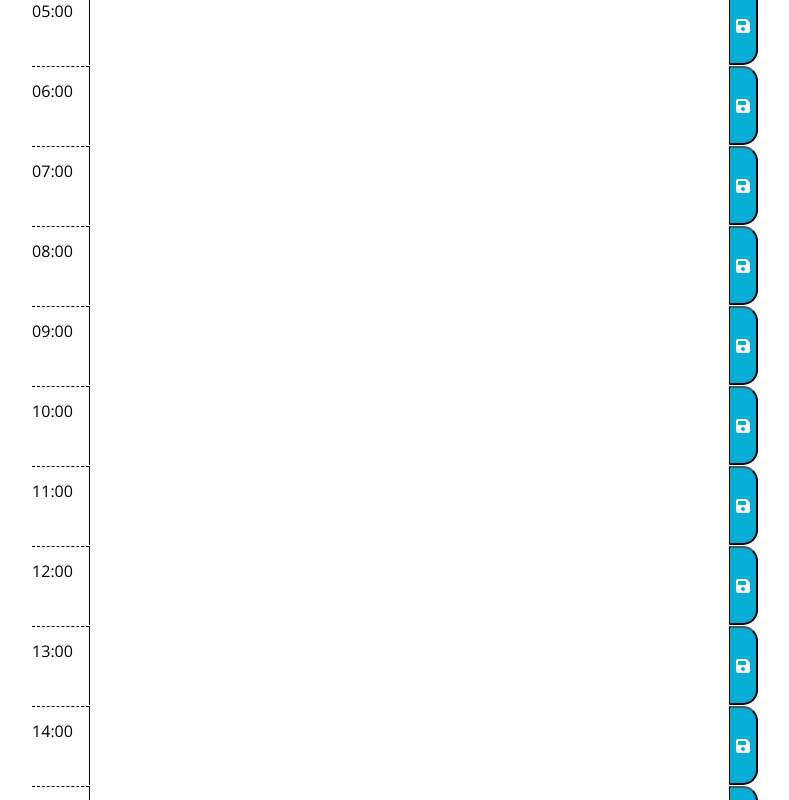
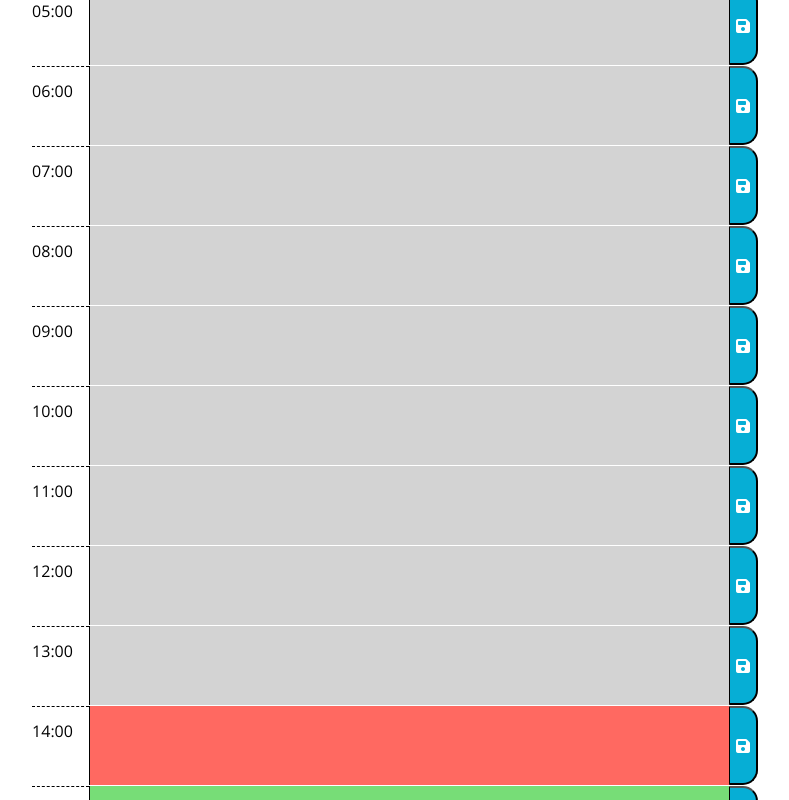
Before and after one commit to oliverlkelly/scheduler, a plain HTML site: page index.html in a window 1280 px wide. Shown: the part 751-1551 px from the top of the page, without its empty margins (245-1034 px from the left). Drawn offline with nearby package versions, Linux system fonts and the light colour scheme.

Commit message:
added the colours to the time blocks

```diff
--- a/assets/js/javascript.js
+++ b/assets/js/javascript.js
@@ -1,21 +1,20 @@
 var momentVar = moment();
 $("#currentDay").text(momentVar.format('dddd, MMMM Do'));
-var currentTime = momentVar.hour();
+var currentTime = momentVar.format('HH:00');
 
 function timeIndicator(elements){
     elements.forEach(t =>{
         if(t.dataset.time === currentTime){
-            t.classList.add("present");
+            t.children[1].classList.add("present");
         }
         else if(t.dataset.time < currentTime){
-            t.classList.add("past");
+            t.children[1].classList.add("past");
         }
         else{
-            t.classList.add("future");
+            t.children[1].classList.add("future");
         }
     })
 }
-
 
 var fullDayHours =
     Array.from(new Array(24)).map((val, i) => {
@@ -32,3 +31,6 @@ fullDayHours.forEach((i) => {
     timetableBlock.append(saveButton);
     $(".container").append(timetableBlock);
 });
+
+var containerChildren = Array.from(document.getElementById("container").children);
+timeIndicator(containerChildren);
--- a/index.html
+++ b/index.html
@@ -28,7 +28,7 @@
       <p class="lead">A simple calendar app for scheduling your work day</p>
       <p id="currentDay" class="lead"></p>
     </header>
-    <div class="container">
+    <div id="container" class="container">
     </div>
 
     <script src="https://cdnjs.cloudflare.com/ajax/libs/jquery/3.2.1/jquery.min.js"></script>
```
